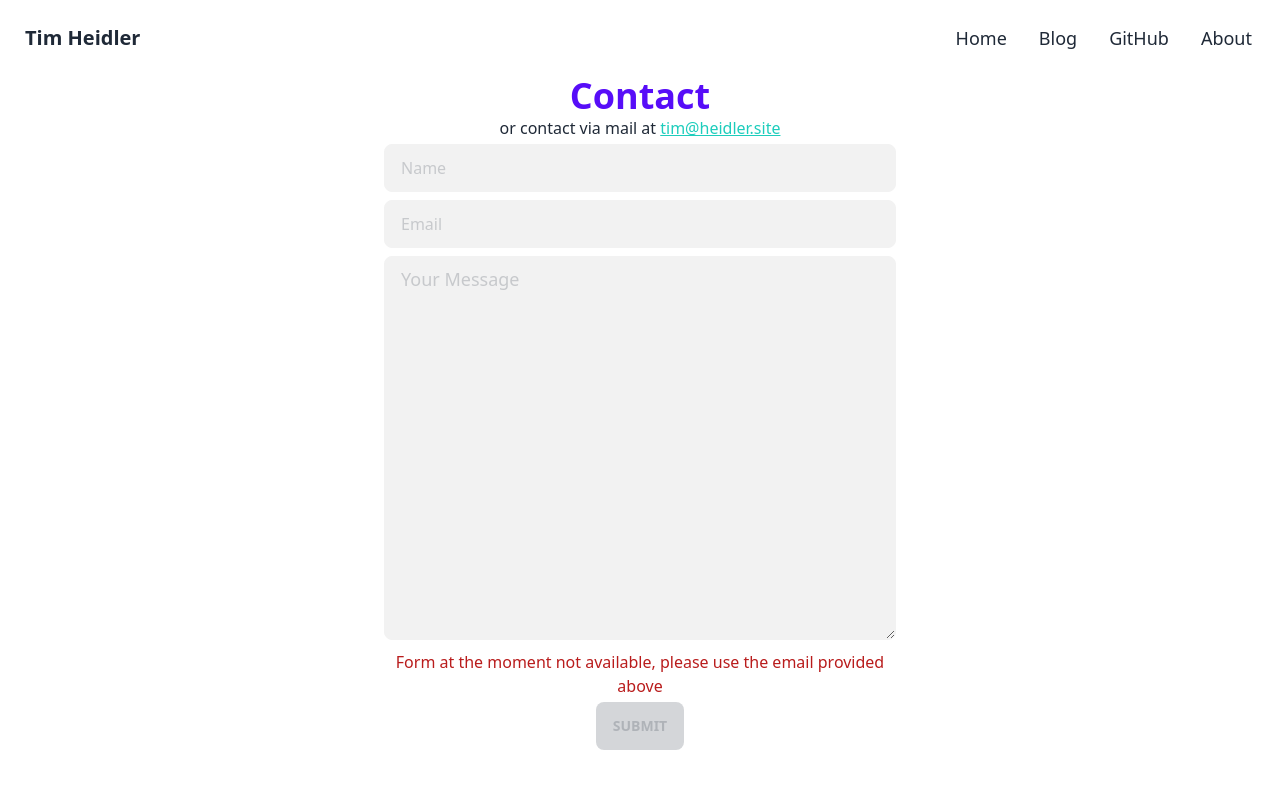
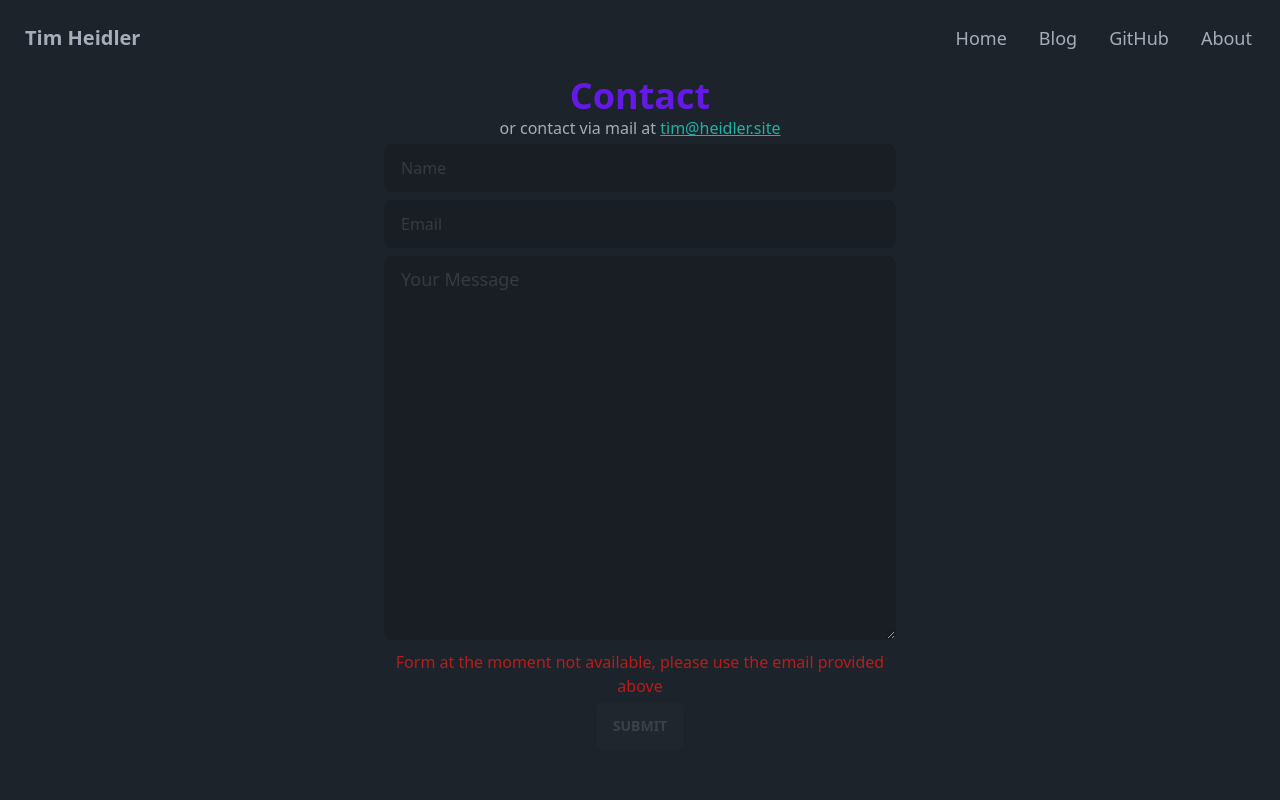
Before and after one commit to timplay33/Blog-SvelteKit, a SvelteKit app: page /contact in a window 1280 px wide. Shown: the top 800 px of the page. Built offline with nearby package versions, Linux system fonts and the light colour scheme.

Commit message:
Switch Theme permanently to Dark  #6

```diff
--- a/src/app.html
+++ b/src/app.html
@@ -1,5 +1,5 @@
 <!DOCTYPE html>
-<html lang="en">
+<html lang="en" data-theme="dark">
 	<head>
 		<meta charset="utf-8" />
 		<link rel="icon" href="%sveltekit.assets%/favicon.png" />
--- a/tailwind.config.js
+++ b/tailwind.config.js
@@ -5,4 +5,7 @@ export default {
     extend: {},
   },
   plugins: [require("daisyui")],
+  daisyui: {
+    themes: ["dark"],
+  },
 }
```
